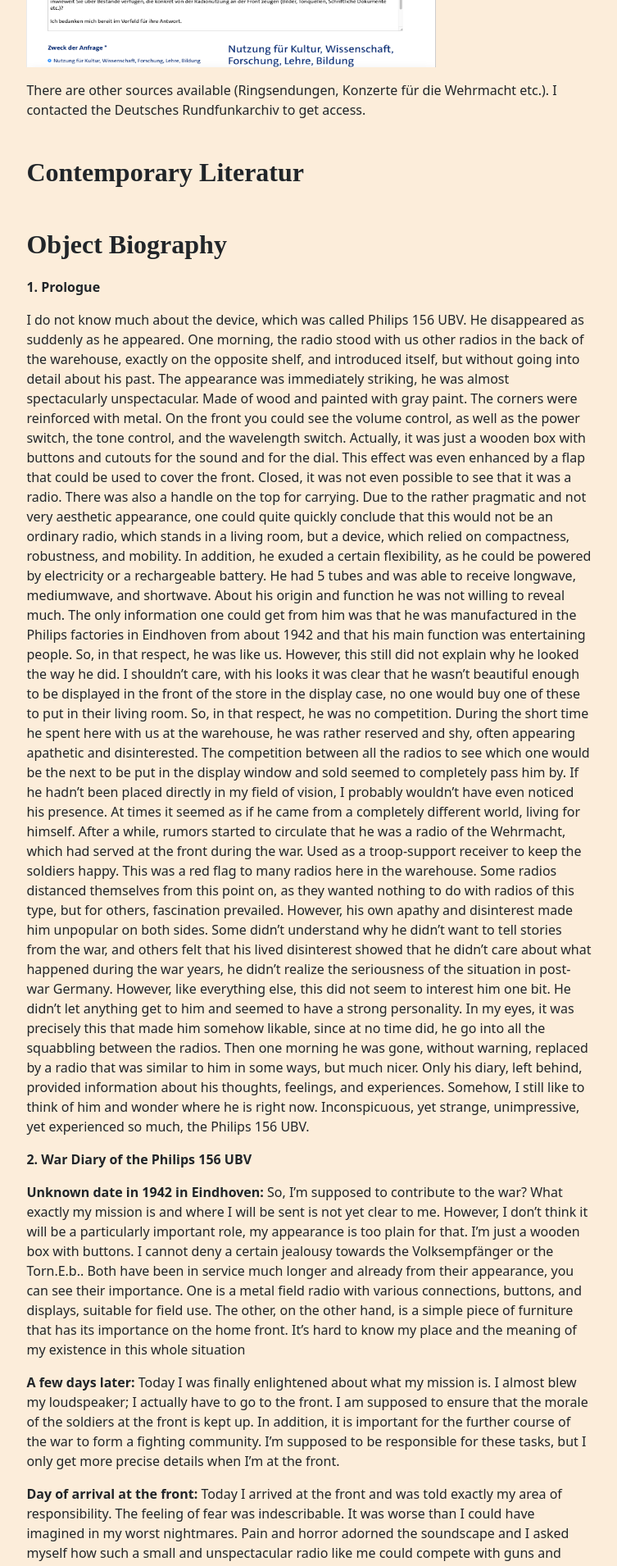
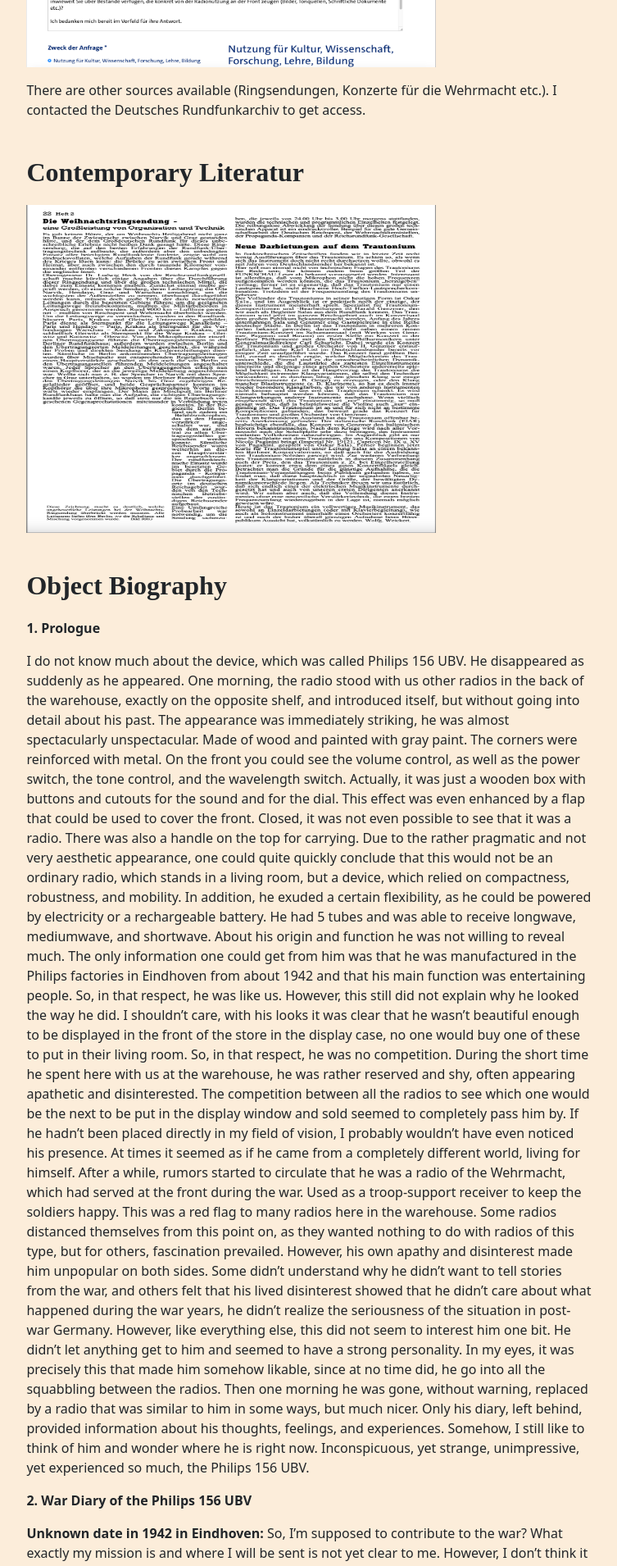
Before and after one commit to C2DH/maison-du-son, a Jekyll site: the page built from _objects/philips156ubv.md, in a window 1280 px wide. Shown: the part 1409-3319 px from the top of the page at 82% size, without its empty margins (156-909 px from the left). Built offline with Jekyll 4.4.1, drawn with Linux system fonts in a browser that asks for light colours; some web fonts are replaced.

Commit message:
Update philips156ubv.md

```diff
--- a/_objects/philips156ubv.md
+++ b/_objects/philips156ubv.md
@@ -26,6 +26,7 @@
 
 ## Contemporary Literatur
 
+<figure><img width="500" height="400" src="/assets/images/Philips156UBV_Weihnachtsringsendung.png"><figcaption> </figcaption></figure>
 
 
 ## Object Biography
```
